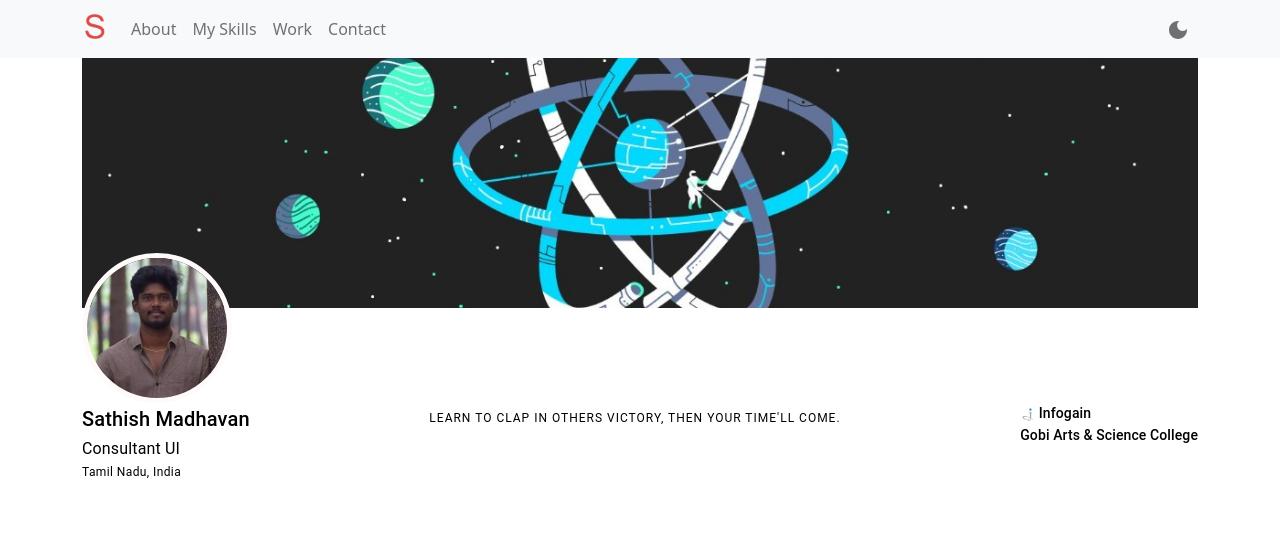
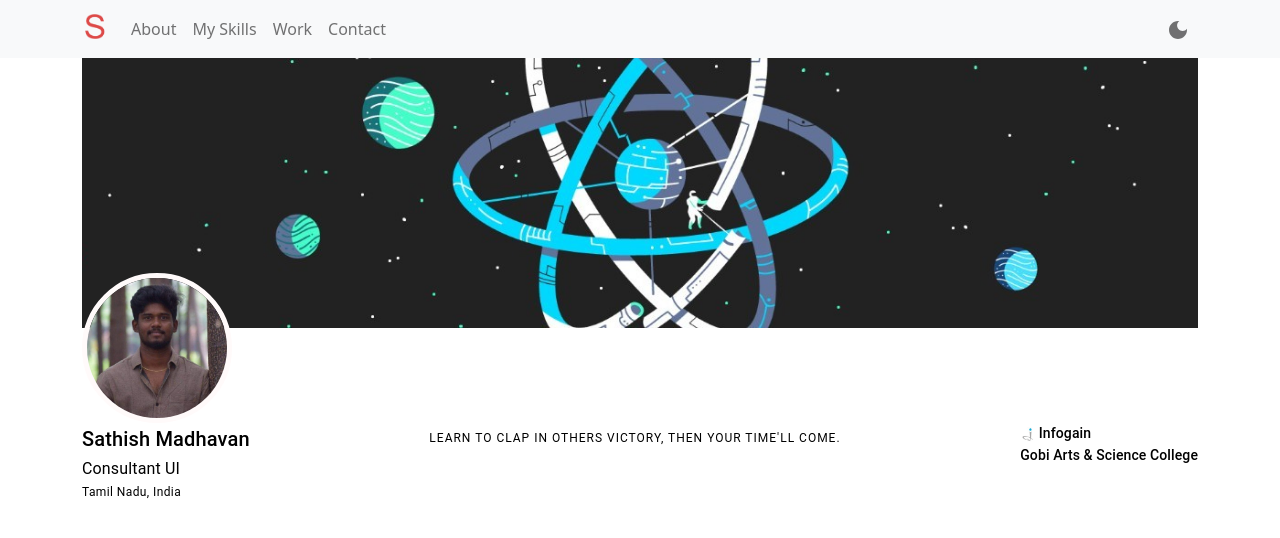
Before and after one commit to sathish-44/portfolio, a React (Create React App) app: page / in a window 1280 px wide. Shown: the top 538 px of the page. Built offline with nearby package versions, Linux system fonts and the light colour scheme.

Commit message:
Banner Margin Updated

```diff
--- a/src/components/Home/home.css
+++ b/src/components/Home/home.css
@@ -1,6 +1,7 @@
 .the-header{
   position: relative;
   padding: 100px 20px;
+  margin-top: 70px;
 }
 .header-background{
   position: absolute;
--- a/src/components/Home/index.js
+++ b/src/components/Home/index.js
@@ -9,7 +9,7 @@ import infogain from '../../images/infogain.jpg'
 function Home() {
     return <>
         <Container>
-            <div style={{marginTop: '50px'}}>
+            <div>
             <div className="the-header">
                 <img className="header-background" src={coverPic} id="header-background-id" alt="background" />
             </div>
```
